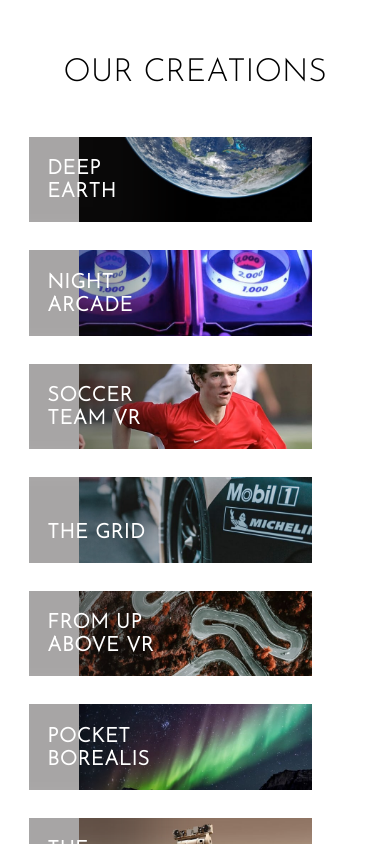
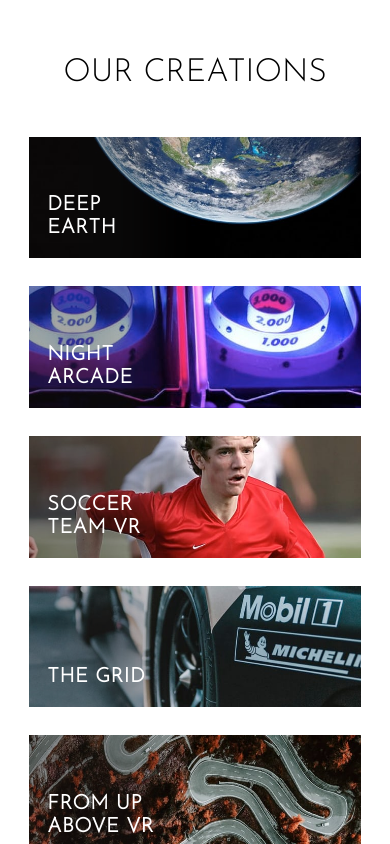
Before and after one commit to WebDevMirza/loopstudios-landing-page, a React (Vite) app: page / in a window 390 px wide. Shown: the part 1500-2344 px from the top of the page. Built offline with nearby package versions, Linux system fonts and the light colour scheme.

Commit message:
fixing width on mobile

```diff
--- a/src/components/Creation.tsx
+++ b/src/components/Creation.tsx
@@ -90,7 +90,7 @@ const Creation = () => {
                     <div className="card-img">
                       <picture>
                         <source media="(min-width: 1024px)" srcSet={v.imgDesktop} />
-                        <img src={v.imgMobile} alt={v.title} width="233" height="410" />
+                        <img src={v.imgMobile} alt={v.title} />
                       </picture>
                     </div>
                     <div className="card-title">
```
